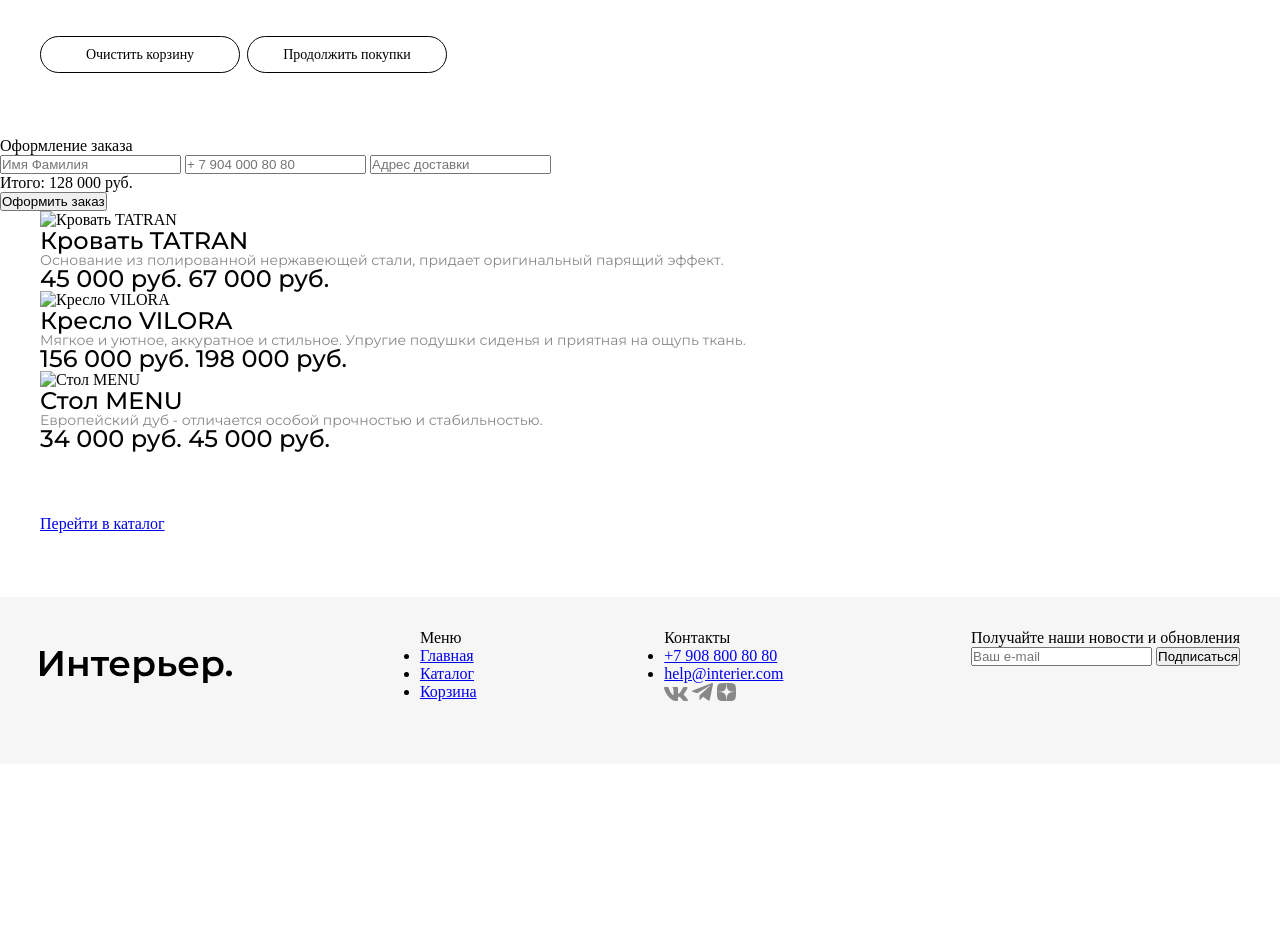
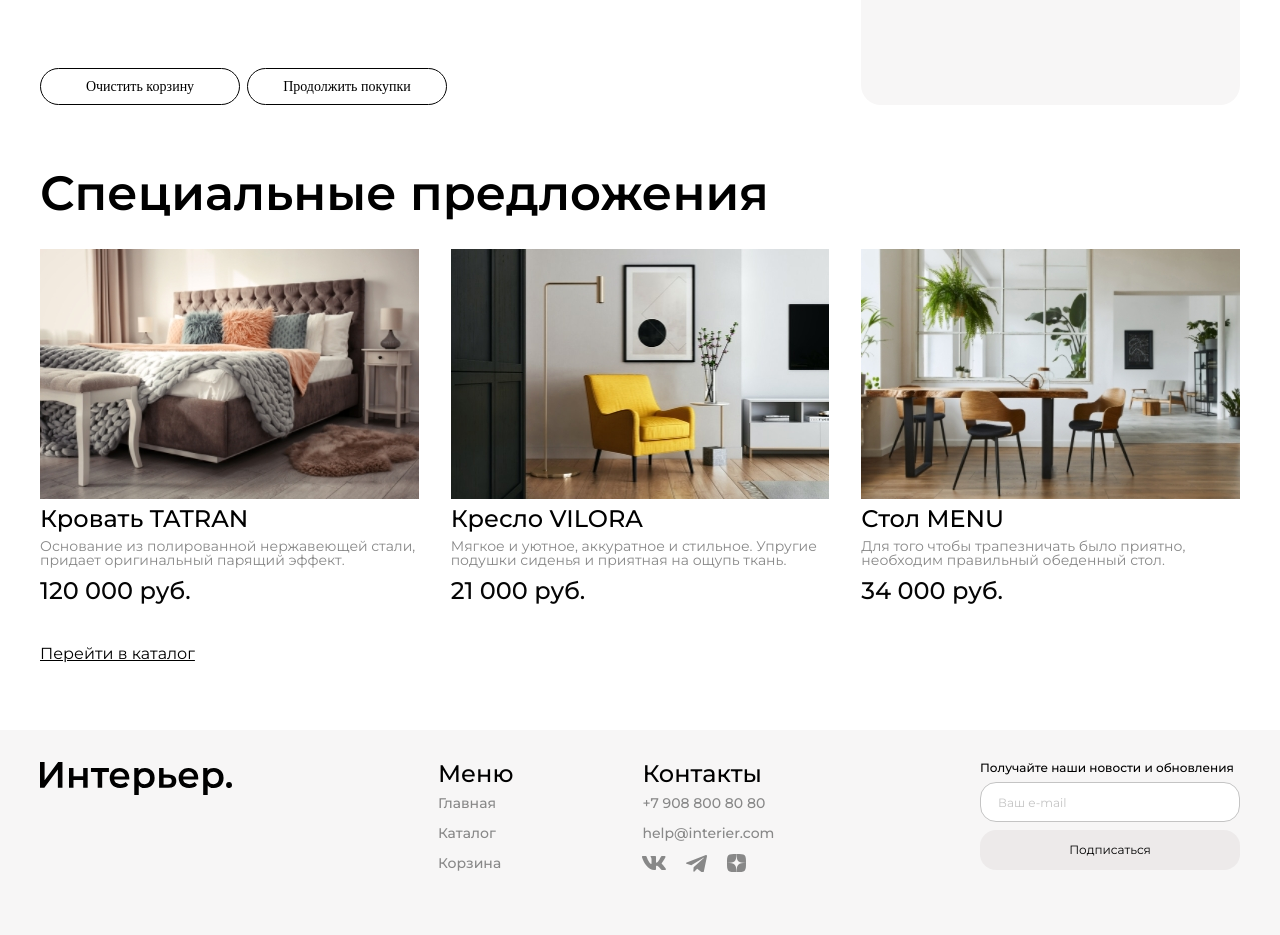
Before and after one commit to skillova/SkyOnlineShop, a plain HTML site: page cart.html in a window 1280 px wide. Shown: the part 940-1875 px from the top of the page. Before the commit the page ends 1704 px from the top, so only its background shows below. Drawn offline with Linux system fonts and the light colour scheme.

Commit message:
cart form

```diff
--- a/cart.html
+++ b/cart.html
@@ -1,5 +1,6 @@
 <!DOCTYPE html>
 <html lang="ru">
+
 <head>
   <meta charset="UTF-8" />
   <meta name="viewport" content="width=device-width, initial-scale=1.0" />
@@ -9,8 +10,7 @@
   <link href="https://fonts.googleapis.com/css2?family=Montserrat:wght@400;500;600&display=swap" rel="stylesheet" />
   <link
     href="https://fonts.googleapis.com/css2?family=Poppins:ital,wght@0,100;0,200;0,300;0,400;0,500;0,600;0,700;0,800;0,900;1,100;1,200;1,300;1,400;1,500;1,600;1,700;1,800;1,900&display=swap"
-      rel="stylesheet"
-    />
+    rel="stylesheet" />
   <link rel="stylesheet" href="./static/css/style.css" />
 </head>
 
@@ -119,15 +119,12 @@
               <input class="card__counter" type="number" min="1" value="1" />
             </div>
           </article>
-          </div>
-        </div>
-      </div>
           <div class="cart__btn">
             <button type="button">Очистить корзину</button>
             <button type="button">Продолжить покупки</button>
           </div>
-    </section>
-
+        </div>
+      </div>
       <form class="form-pay" action="#">
         <div class="form-pay__title">
           <span>Оформление заказа</span>
@@ -142,149 +139,161 @@
           <button class="form-pay-btn__submit" type="submit">Оформить заказ</button>
         </div>
       </form>
+    </div>
+  </section>
 
-    <section class="content center">
+  <section class="content">
+    <h1 class="content__title">Специальные предложения</h1>
+    <div class="content__grid">
       <article class="card">
-        <picture class="card__img">
-          <source media="(max-width: 767px)" srcset="./media/product/TATRAN-mob.jpg" />
-          <img class="card__img-col" src="./media/product/TATRAN.jpeg" alt="Кровать TATRAN" />
+        <div class="card__block-img">
+          <picture>
+            <source media="(max-width: 786px)" srcset="./media/product/TATRAN-md.jpg" />
+            <img class="card__img" src="./media/product/TATRAN-lg.jpeg" alt="" />
           </picture>
-        <div class="card__title">
-          <span>Кровать TATRAN</span>
+          <a class="card__icon card__icon_buy" href="#"></a>
+          <a class="card__icon card__icon_like" href="#"></a>
         </div>
-        <div class="card__text">
-          <p>Основание из полированной нержавеющей стали, придает оригинальный парящий эффект.</p>
+        <div class="card__body">
+          <div class="card__block-title">
+            <h1 class="card__title">Кровать TATRAN</h1>
           </div>
-        <div class="card__price">
-          <span>45 000 руб.</span>
-          <span class="card__price-sale">67 000 руб.</span>
+          <div class="card__block-text">
+            <h2 class="card__text">
+              Основание из полированной нержавеющей стали, придает
+              оригинальный парящий эффект.
+            </h2>
+          </div>
+          <div class="card__block-price">
+            <span class="card__price">120 000 руб.</span>
+          </div>
         </div>
       </article>
       <article class="card">
-        <picture class="card__img">
-          <source media="(max-width: 767px)" srcset="./media/product/VILORA-mob.jpg" />
-          <img class="card__img-col" src="./media/product/VILORA.jpeg" alt="Кресло VILORA" />
+        <div class="card__block-img">
+          <picture>
+            <source media="(max-width: 786px)" srcset="./media/product/VILORA-md.jpg">
+            <img class="card__img" src="./media/product/VILORA-lg.jpeg" alt="">
           </picture>
-        <div class="card__title">
-          <span>Кресло VILORA</span>
+          <a class="card__icon card__icon_buy" href="#"></a>
+          <a class="card__icon card__icon_like" href="#"></a>
         </div>
-        <div class="card__text">
-          <p>Мягкое и уютное, аккуратное и стильное. Упругие подушки сиденья и приятная на ощупь ткань.</p>
+        <div class="card__body">
+          <div class="card__block-title">
+            <h1 class="card__title">Кресло VILORA</h1>
           </div>
-        <div class="card__price">
-          <span>156 000 руб.</span>
-          <span class="card__price-sale">198 000 руб.</span>
+          <div class="card__block-text">
+            <h2 class="card__text">Мягкое и уютное, аккуратное и стильное. Упругие подушки сиденья и
+              приятная на ощупь ткань.
+            </h2>
+          </div>
+          <div class="card__block-price">
+            <span class="card__price">21 000 руб.</span>
+          </div>
         </div>
       </article>
       <article class="card">
-        <picture class="card__img">
-          <source media="(max-width: 767px)" srcset="./media/product/MENU-mob.jpg" />
-          <img class="card__img-col" src="./media/product/MENU.jpeg" alt="Стол MENU" />
+        <div class="card__block-img">
+          <picture>
+            <source media="(max-width: 786px)" srcset="./media/product/MENU-md.jpg">
+            <img class="card__img" src="./media/product/MENU-lg.jpeg" alt="">
           </picture>
-        <div class="card__title">
-          <span>Стол MENU</span>
+          <a class="card__icon card__icon_buy" href="#"></a>
+          <a class="card__icon card__icon_like" href="#"></a>
         </div>
-        <div class="card__text">
-          <p>Европейский дуб - отличается особой прочностью и стабильностью.</p>
+        <div class="card__body">
+          <div class="card__block-title">
+            <h1 class="card__title">Стол MENU</h1>
           </div>
-        <div class="card__price">
-          <span>34 000 руб.</span>
-          <span class="card__price-sale">45 000 руб.</span>
+          <div class="card__block-text">
+            <h2 class="card__text">Для того чтобы трапезничать было приятно, необходим правильный обеденный
+              стол.
+            </h2>
+          </div>
+          <div class="card__block-price">
+            <span class="card__price">34 000 руб.</span>
+          </div>
         </div>
       </article>
+    </div>
+    <div class="content__link">
+      <a href="./catalog.html">Перейти в каталог</a>
+    </div>
   </section>
 
-    <div class="content content_link center">
-      <a class="content-link" href="catalog.html">Перейти в каталог</a>
+  <footer class="footer">
+        <div class="footer__logo">
+            <img class="footer__logo-img" src="./media/logo/Интерьер..svg" alt="logo">
         </div>
-
-    <footer class="footer center">
-      <img class="footer__logo" src="./media/logo/Интерьер..svg" alt="Логотип" />
-      <div class="footer-nav-bar">
-        <span class="footer-nav-bar__title-nav">Меню</span>
-        <ul class="footer-nav-list">
-          <li>
-            <a class="footer-nav-list__link" href="./index.html">Главная</a>
+        <div class="footer__navbar">
+            <div class="footer__block">
+                <h1 class="footer__title">Меню</h1>
+                <ul class="footer__nav-list">
+                    <li class="footer__nav-item">
+                        <a class="footer__nav-link" href="./index.html">Главная</a>
                     </li>
-          <li>
-            <a class="footer-nav-list__link" href="./catalog.html">Каталог</a>
+                    <li class="footer__nav-item">
+                        <a class="footer__nav-link" href="./catalog.html">Каталог</a>
                     </li>
-          <li>
-            <a class="footer-nav-list__link" href="./cart.html">Корзина</a>
+                    <li class="footer__nav-item">
+                        <a class="footer__nav-link" href="./cart.html">Корзина</a>
                     </li>
                 </ul>
             </div>
-      <div class="footer-nav-bar">
-        <span class="footer-nav-bar__title-nav">Контакты</span>
-        <ul class="footer-nav-list">
-          <li>
-            <a class="footer-nav-list__link" href="tel:+79088008080">+7 908 800 80 80</a>
+            <div class="footer__block">
+                <h1 class="footer__title">Контакты</h1>
+                <ul class="footer__nav-list">
+                    <li class="footer__nav-item">
+                        <a class="footer__nav-link" href="tel:+79088008080">+7 908 800 80 80</a>
                     </li>
-          <li>
-            <a class="footer-nav-list__link" href="mailto:help@interier.com">help@interier.com</a>
+                    <li class="footer__nav-item">
+                        <a class="footer__nav-link" href="mailto:help@interier.com">help@interier.com</a>
+                    </li>
+                    <li class="footer__nav-item">
+                        <ul class="footer__nav-icons">
+                            <li class="footer__nav-item">
+                                <a class="footer__nav-link" href="#">
+                                    <svg class="footer-social-logo__img" viewBox="0 0 24.0005 14" width="24.000488"
+                                        height="14.000000" fill="none" customFrame="#000000">
+                                        <path id="Vector"
+                                            d="M23.45 0.948C23.616 0.402 23.45 0 22.655 0L20.03 0C19.362 0 19.054 0.347 18.887 0.73C18.887 0.73 17.552 3.926 15.661 6.002C15.049 6.604 14.771 6.795 14.437 6.795C14.27 6.795 14.019 6.604 14.019 6.057L14.019 0.948C14.019 0.292 13.835 0 13.279 0L9.151 0C8.734 0 8.483 0.304 8.483 0.593C8.483 1.214 9.429 1.358 9.526 3.106L9.526 6.904C9.526 7.737 9.373 7.888 9.039 7.888C8.149 7.888 5.984 4.677 4.699 1.003C4.45 0.288 4.198 0 3.527 0L0.9 0C0.15 0 0 0.347 0 0.73C0 1.412 0.89 4.8 4.145 9.281C6.315 12.341 9.37 14 12.153 14C13.822 14 14.028 13.632 14.028 12.997L14.028 10.684C14.028 9.947 14.186 9.8 14.715 9.8C15.105 9.8 15.772 9.992 17.33 11.467C19.11 13.216 19.403 14 20.405 14L23.03 14C23.78 14 24.156 13.632 23.94 12.904C23.702 12.18 22.852 11.129 21.725 9.882C21.113 9.172 20.195 8.407 19.916 8.024C19.527 7.533 19.638 7.314 19.916 6.877C19.916 6.877 23.116 2.451 23.449 0.948L23.45 0.948Z"
+                                            fill="rgb(136.078,136.078,136.078)" fill-rule="evenodd" />
+                                    </svg>
+                                </a>
+                            </li>
+                            <li class="footer__nav-item">
+                                <a class="footer__nav-link" href="./cart.html">
+                                    <svg class="footer-social-logo__img" viewBox="0 0 21 17.6757" width="21.000000"
+                                        height="17.675720" fill="none" customFrame="#000000">
+                                        <path id="Vector"
+                                            d="M19.2952 0.200833L0.690181 7.41244C-0.0585179 7.74828 -0.311748 8.42081 0.50922 8.78581L5.28221 10.3105L16.8227 3.14136C17.4528 2.6913 18.0979 2.81131 17.5428 3.30641L7.63109 12.3272L7.31974 16.1447C7.60812 16.7342 8.13615 16.7369 8.47297 16.444L11.2152 13.8358L15.9117 17.3708C17.0025 18.0199 17.596 17.601 17.8307 16.4113L20.9112 1.74946C21.231 0.284997 20.6856 -0.36026 19.2952 0.200833Z"
+                                            fill="rgb(136.078,136.078,136.078)" fill-rule="nonzero" />
+                                    </svg>
+                                </a>
+                            </li>
+                            <li class="footer__nav-item">
+                                <a class="footer__nav-link" href="./cart.html">
+                                    <svg class="footer-social-logo__img" viewBox="0 0 19 18" width="19.000000"
+                                        height="18.000000" fill="none" customFrame="#000000">
+                                        <path id="Vector"
+                                            d="M11.3321 10.7357C9.83929 12.195 9.73071 14.0143 9.60178 18C13.5239 18 16.2314 17.9871 17.6293 16.7014C18.9864 15.3771 19 12.69 19 9.09643C14.7929 9.225 12.8725 9.32143 11.3321 10.7357ZM0 9.09643C0 12.69 0.0135714 15.3771 1.37071 16.7014C2.76857 17.9871 5.47607 18 9.39821 18C9.2625 14.0143 9.16071 12.195 7.66786 10.7357C6.1275 9.32143 4.20714 9.21857 0 9.09643ZM9.39821 0C5.48286 0 2.76857 0.0128571 1.37071 1.29857C0.0135714 2.62286 0 5.31 0 8.90357C4.20714 8.775 6.1275 8.67857 7.66786 7.26429C9.16071 5.805 9.26929 3.98571 9.39821 0ZM11.3321 7.26429C9.83929 5.805 9.73071 3.98571 9.60178 0C13.5239 0 16.2314 0.0128571 17.6293 1.29857C18.9864 2.62286 19 5.31 19 8.90357C14.7929 8.775 12.8725 8.67857 11.3321 7.26429Z"
+                                            fill="rgb(136.078,136.078,136.078)" fill-rule="nonzero" />
+                                    </svg>
+                                </a>
                             </li>
                         </ul>
-        <div class="footer-social-logo">
-          <svg
-            class="footer-social-logo__img"
-            viewBox="0 0 24.0005 14"
-            xmlns="http://www.w3.org/2000/svg"
-            xmlns:xlink="http://www.w3.org/1999/xlink"
-            width="24.000488"
-            height="14.000000"
-            fill="none"
-            customFrame="#000000"
-          >
-            <path
-              id="Vector"
-              d="M23.45 0.948C23.616 0.402 23.45 0 22.655 0L20.03 0C19.362 0 19.054 0.347 18.887 0.73C18.887 0.73 17.552 3.926 15.661 6.002C15.049 6.604 14.771 6.795 14.437 6.795C14.27 6.795 14.019 6.604 14.019 6.057L14.019 0.948C14.019 0.292 13.835 0 13.279 0L9.151 0C8.734 0 8.483 0.304 8.483 0.593C8.483 1.214 9.429 1.358 9.526 3.106L9.526 6.904C9.526 7.737 9.373 7.888 9.039 7.888C8.149 7.888 5.984 4.677 4.699 1.003C4.45 0.288 4.198 0 3.527 0L0.9 0C0.15 0 0 0.347 0 0.73C0 1.412 0.89 4.8 4.145 9.281C6.315 12.341 9.37 14 12.153 14C13.822 14 14.028 13.632 14.028 12.997L14.028 10.684C14.028 9.947 14.186 9.8 14.715 9.8C15.105 9.8 15.772 9.992 17.33 11.467C19.11 13.216 19.403 14 20.405 14L23.03 14C23.78 14 24.156 13.632 23.94 12.904C23.702 12.18 22.852 11.129 21.725 9.882C21.113 9.172 20.195 8.407 19.916 8.024C19.527 7.533 19.638 7.314 19.916 6.877C19.916 6.877 23.116 2.451 23.449 0.948L23.45 0.948Z"
-              fill="rgb(136.078,136.078,136.078)"
-              fill-rule="evenodd"
-            />
-          </svg>
-          <svg
-            class="footer-social-logo__img"
-            viewBox="0 0 21 17.6757"
-            xmlns="http://www.w3.org/2000/svg"
-            xmlns:xlink="http://www.w3.org/1999/xlink"
-            width="21.000000"
-            height="17.675720"
-            fill="none"
-            customFrame="#000000"
-          >
-            <path
-              id="Vector"
-              d="M19.2952 0.200833L0.690181 7.41244C-0.0585179 7.74828 -0.311748 8.42081 0.50922 8.78581L5.28221 10.3105L16.8227 3.14136C17.4528 2.6913 18.0979 2.81131 17.5428 3.30641L7.63109 12.3272L7.31974 16.1447C7.60812 16.7342 8.13615 16.7369 8.47297 16.444L11.2152 13.8358L15.9117 17.3708C17.0025 18.0199 17.596 17.601 17.8307 16.4113L20.9112 1.74946C21.231 0.284997 20.6856 -0.36026 19.2952 0.200833Z"
-              fill="rgb(136.078,136.078,136.078)"
-              fill-rule="nonzero"
-            />
-          </svg>
-          <svg
-            class="footer-social-logo__img"
-            viewBox="0 0 19 18"
-            xmlns="http://www.w3.org/2000/svg"
-            xmlns:xlink="http://www.w3.org/1999/xlink"
-            width="19.000000"
-            height="18.000000"
-            fill="none"
-            customFrame="#000000"
-          >
-            <path
-              id="Vector"
-              d="M11.3321 10.7357C9.83929 12.195 9.73071 14.0143 9.60178 18C13.5239 18 16.2314 17.9871 17.6293 16.7014C18.9864 15.3771 19 12.69 19 9.09643C14.7929 9.225 12.8725 9.32143 11.3321 10.7357ZM0 9.09643C0 12.69 0.0135714 15.3771 1.37071 16.7014C2.76857 17.9871 5.47607 18 9.39821 18C9.2625 14.0143 9.16071 12.195 7.66786 10.7357C6.1275 9.32143 4.20714 9.21857 0 9.09643ZM9.39821 0C5.48286 0 2.76857 0.0128571 1.37071 1.29857C0.0135714 2.62286 0 5.31 0 8.90357C4.20714 8.775 6.1275 8.67857 7.66786 7.26429C9.16071 5.805 9.26929 3.98571 9.39821 0ZM11.3321 7.26429C9.83929 5.805 9.73071 3.98571 9.60178 0C13.5239 0 16.2314 0.0128571 17.6293 1.29857C18.9864 2.62286 19 5.31 19 8.90357C14.7929 8.775 12.8725 8.67857 11.3321 7.26429Z"
-              fill="rgb(136.078,136.078,136.078)"
-              fill-rule="nonzero"
-            />
-          </svg>
+                    </li>
+                </ul>
             </div>
         </div>
-      <div class="footer-subscribe">
-        <span class="footer-subscribe__text-info">Получайте наши новости и обновления</span>
-        <form class="footer-form" action="#">
-          <input class="footer-form__input font" type="email" placeholder="Ваш e-mail" />
-          <button class="footer-form__button font" type="submit">Подписаться</button>
+        <div class="footer__block">
+            <h1 class="footer__title footer__title_news">Получайте наши новости и обновления</h1>
+            <form class="footer__form">
+                <input class="footer__form-input" type="email" id="email" name="email" placeholder="Ваш e-mail">
+                <button class="footer__form-btn" type="submit">Подписаться</button>
             </form>
         </div>
     </footer>
+
 </body>
 </html>
--- a/scss/_content.scss
+++ b/scss/_content.scss
@@ -502,3 +502,81 @@ input[type="checkbox"] {
 #checkbox-14 + label::before {
   background: #ff65a6;
 }
+
+.form-pay {
+  grid-column: span 4;
+  border-radius: 20px;
+  background: rgba(247, 246, 246, 1);
+  display: flex;
+  flex-direction: column;
+  padding-top: 42px;
+  padding-bottom: 142px;
+
+  &__title {
+    width: 100%;
+    display: flex;
+    justify-content: center;
+    font-size: 24px;
+    font-weight: 700;
+    color: rgb(0, 0, 0);
+    margin-bottom: 35px;
+  }
+
+  &__contact {
+    display: flex;
+    flex-direction: column;
+    justify-content: center;
+    padding-left: 27px;
+    padding-right: 64px;
+
+    & input {
+      width: 100%;
+      font-size: 14px;
+      font-weight: 400;
+      font-family: inherit;
+      line-height: 100%;
+      color: rgb(0, 0, 0);
+      background: transparent;
+      border: none;
+      border-bottom: 1px solid rgba(202, 205, 216, 1);
+      padding-bottom: 2.5px;
+      margin-bottom: 44px;
+
+      &:last-of-type {
+        margin-bottom: 64.5px;
+      }
+    }
+  }
+
+  &__price-total {
+    width: 100%;
+    display: flex;
+    justify-content: center;
+    font-size: 24px;
+    font-weight: 500;
+    line-height: 29px;
+    color: #000000;
+    margin-bottom: 18px;
+  }
+
+  &-btn {
+    display: flex;
+    justify-content: center;
+    width: 100%;
+
+    &__submit {
+      display: flex;
+      width: 287px;
+      height: 41px;
+      font-size: 16px;
+      font-weight: 400;
+      line-height: 100%;
+      font-family: inherit;
+      background-color: transparent;
+      border: 1px solid #040404;
+      border-radius: 20px;
+      justify-content: center;
+      align-items: center;
+    }
+  }
+}
```
Also changed, not shown: static/css/style.css, 1 other file. Lines whose indentation alone changed are shown as unchanged.
